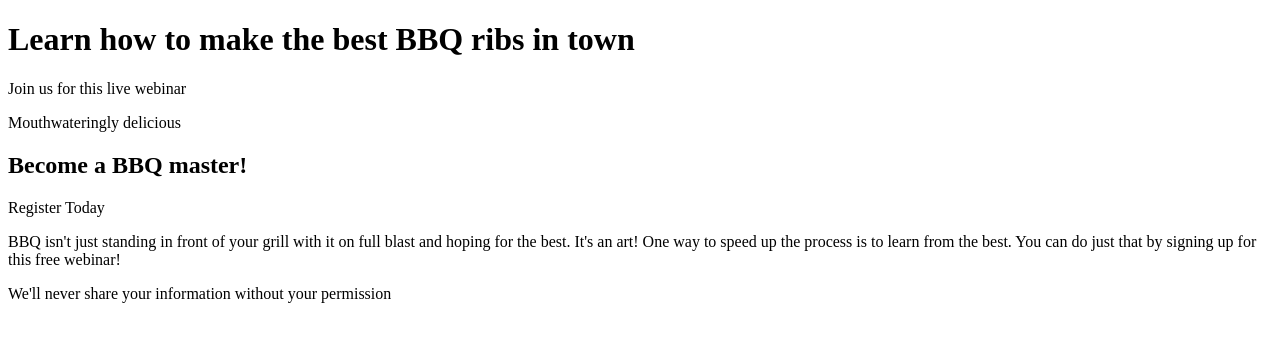
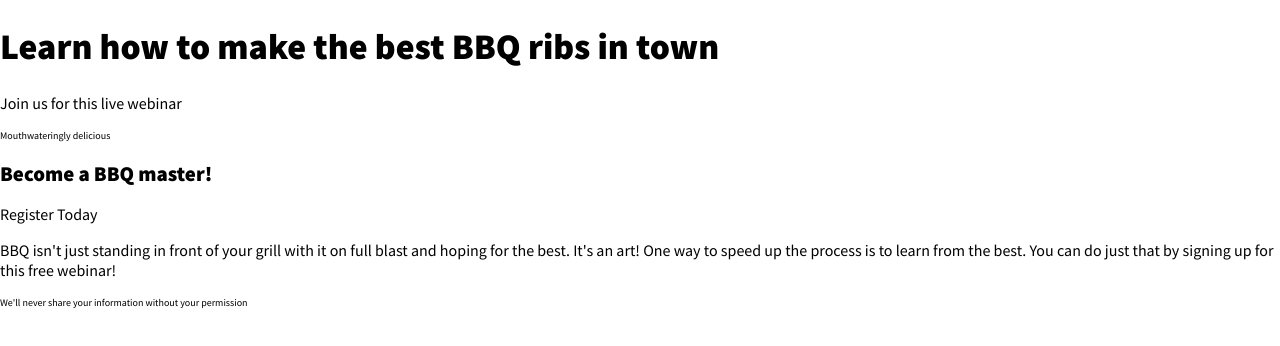
Before and after one commit to andrewthedina/responsive-form, a plain HTML site: page index.html in a window 1280 px wide. Drawn offline with Linux system fonts and the light colour scheme.

Commit message:
configures typography and font family

```diff
--- a/index.html
+++ b/index.html
@@ -2,20 +2,23 @@
 
 <html>
     <head>
+        <title>Become a BBQ master!</title>
         <link href="styles.css" rel="stylesheet">
+        <link rel="preconnect" href="https://fonts.gstatic.com">
+        <link href="https://fonts.googleapis.com/css2?family=Source+Sans+Pro:wght@400;900&display=swap" rel="stylesheet">
     </head>
     <body>
         <div class="intro">
             <h1>Learn how to make the best BBQ ribs in town</h1>
             <p>Join us for this live webinar</p>
-            <p>Mouthwateringly delicious</p>
+            <p class="small-text">Mouthwateringly delicious</p>
         </div>
 
         <div class="main-content">
             <h2>Become a BBQ master!</h2>
             <p>Register Today</p>
             <p>BBQ isn't just standing in front of your grill with it on full blast and hoping for the best. It's an art! One way to speed up the process is to learn from the best. You can do just that by signing up for this free webinar!</p>
-            <p>We'll never share your information without your permission</p>
+            <p class="small-text">We'll never share your information without your permission</p>
         </div>
     </body>
 </html>
--- a/styles.css
+++ b/styles.css
@@ -0,0 +1,30 @@
+body {
+    margin: 0;
+    font-family: 'Source Sans Pro', sans-serif;
+}
+
+
+/********
+TYPOGRAPHY
+********/
+
+strong {
+    font-weight: 900;
+}
+
+h1 {
+    font-size: 2.25rem;
+}
+
+h2 {
+    font-size: 1.3125rem;
+}
+
+body {
+    font-size: 1rem;
+    font-weight: 400;
+}
+
+.small-text {
+    font-size: 0.625rem;
+}
```
